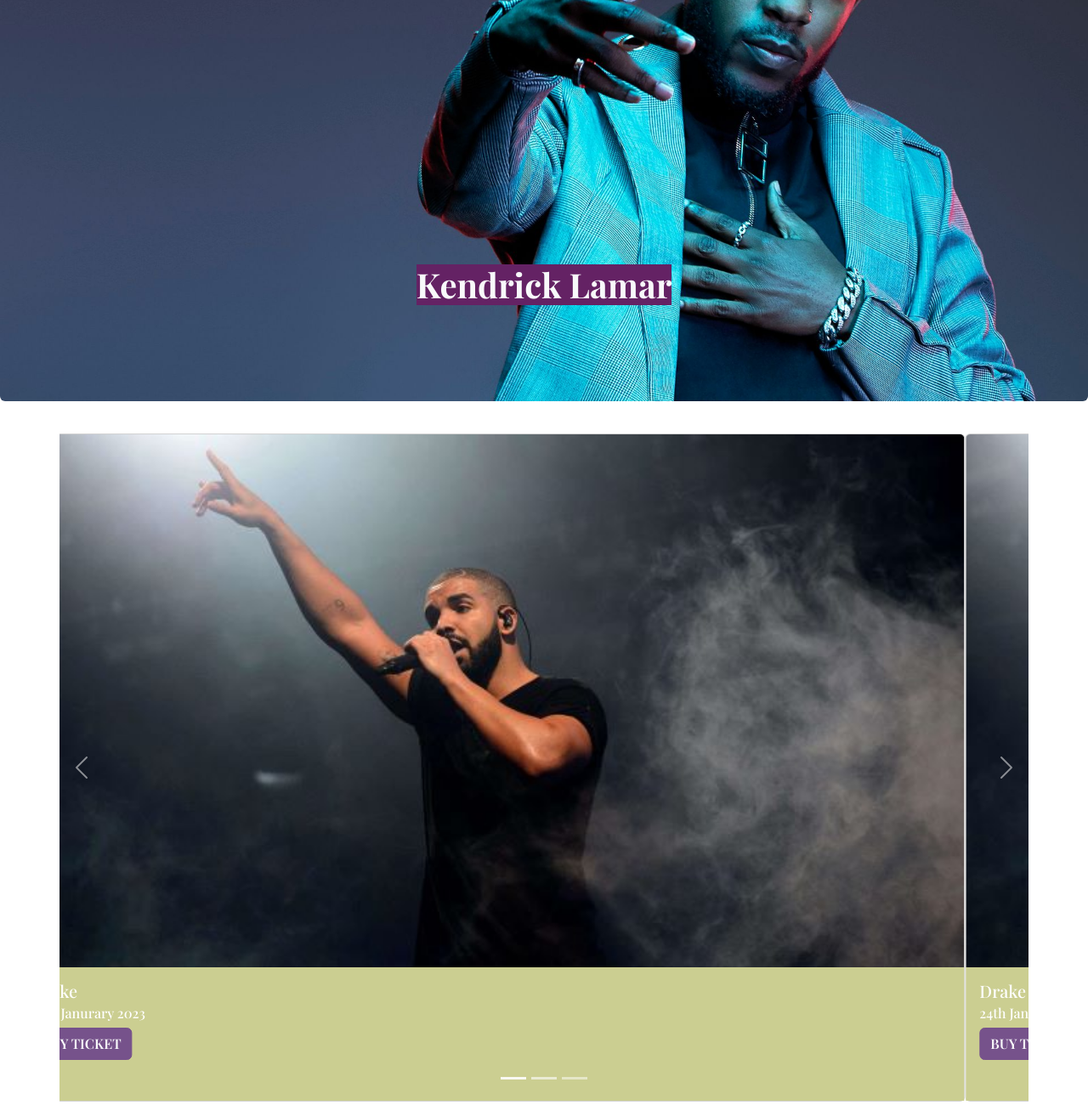
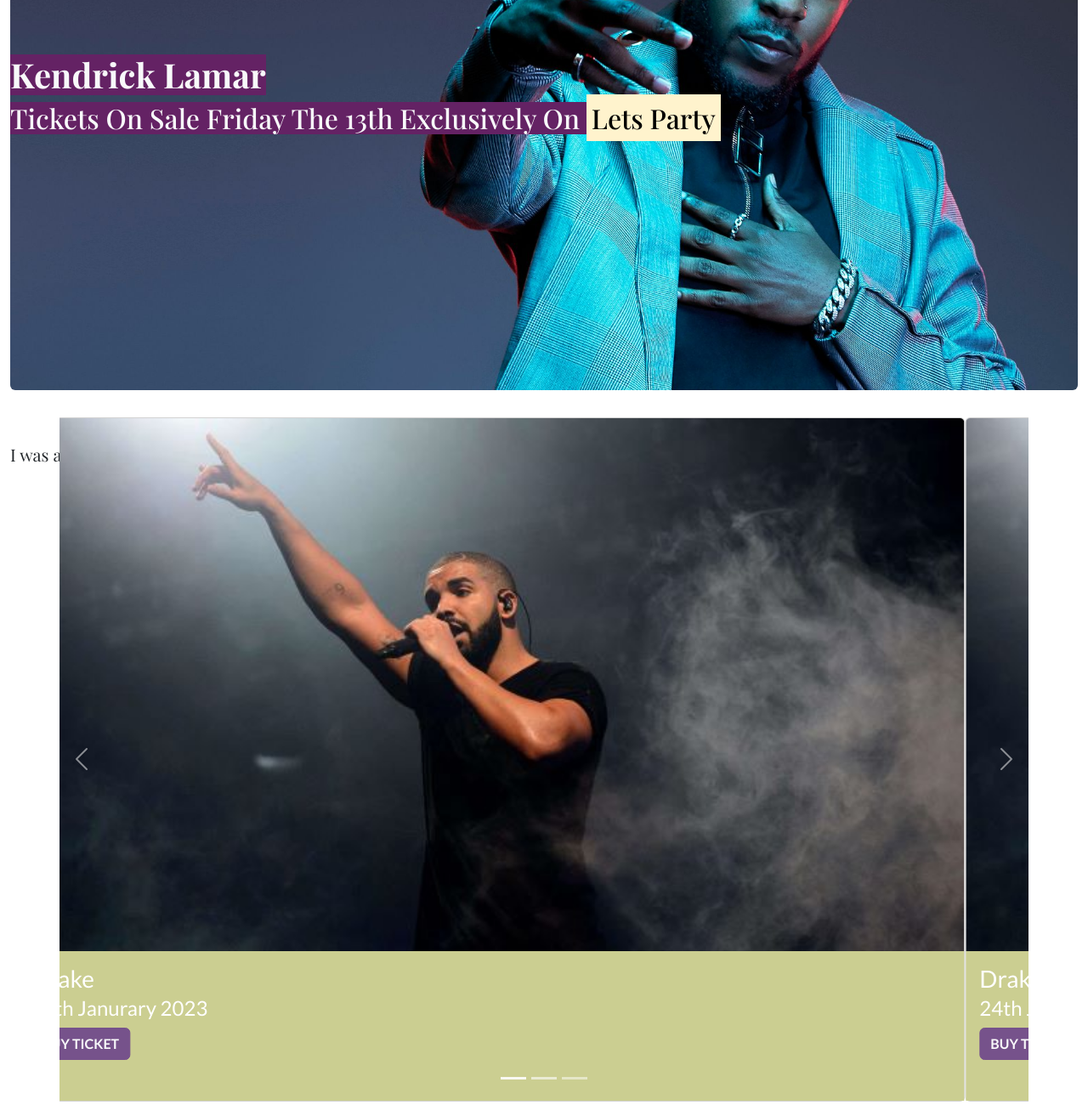
Before and after one commit to N00212272/Ca-frameworks-kacper, a website: page index.html in a window 1280 px wide. Shown: the part 280-1580 px from the top of the page at 85% size. Drawn offline with nearby package versions, Linux system fonts and the light colour scheme; a web font is replaced by a local one.

Commit message:
first image modified

```diff
--- a/index.html
+++ b/index.html
@@ -62,13 +62,25 @@
 
 		</header>
 	<!-- FLuid image to open the page of a popular act -->
-		<figure class="figure">
+		<div class="positon-relavant container-fluid ">
 			<a href="/viewConent.html">
-				<img src="images/wp11480713-kendrick-lamar-desktop-wallpapers.jpg" class="figure-img img-fluid rounded mt-4" alt="" /></a>
-			<figcaption class="figure-caption text-center mt-n8 mb-6">
-		<a href="signUp.html" class="btn text-light fw-semibold"><h1 class=" text-center bg-contrast text-capitalize fw-bold">kendrick lamar</h1></a>
-		</figcaption>
-	</figure>
+				<img src="images/wp11480713-kendrick-lamar-desktop-wallpapers.jpg" class="postition-relative img-fluid rounded mt-4" alt="" /></a>
+			<div class="position-absolute d-none d-md-block bottom-50  ">
+		<h1 class=" text-center bg-contrast text-light text-capitalize fw-bold">kendrick lamar</h1>
+		</div>
+		<div class="position-absolute top-50 d-none d-md-block  ml-2 ">
+		<h2 class=" bg-contrast text-light text-capitalize ">Tickets on sale friday the 13th exclusively on <mark class="">lets party</mark> </h2>
+	</div>
+	<div class="position-absolute top-100 d-none d-md-block ml-2 ">
+	<blockquote class="blockquote bg-white">
+		<p class="">I was a black sheep, but now I'm just a goat</p>
+	  </blockquote>
+	</div>
+	<div class=" d-block d-md-none mt-n4 ">
+		<h1 class=" text-center text-light text-capitalize fw-bold">kendrick lamar</h1>
+		</div>
+
+</div>
 
 		<div id="lComponent" class="carousel slide " data-bs-ride="carousel">
 			<div class="carousel-indicators ">
@@ -84,9 +96,9 @@
 					<a href="/viewConent.html">
 						<div class="card col-lg-12">
 						<img src="images/drake.jpg" class="card-img-top" alt="" /></a>
-						<div class="card-body  bg-secondary">
-							<h5 class="card-title">Drake</h5>
-							<h6 class="card-subtitle">24th Janurary 2023</h6>
+						<div class="card-body display-secondary bg-secondary">
+							<h3 class="card-title">Drake</h3>
+							<h4 class="card-subtitle">24th Janurary 2023</h4>
 							<a href="signUp.html" class="btn btn-primary text-light mt-2 mb-4 fw-semibold"
 								>BUY TICKET</a
 							>
@@ -97,9 +109,9 @@
 				<a href="/viewConent.html">
 					<div class="card col-lg-12">
 					<img src="images/drake.jpg" class="card-img-top" alt="" /></a>
-					<div class="card-body bg-secondary">
-						<h5 class="card-title">Drake</h5>
-						<h6 class="card-subtitle">24th Janurary 2023</h6>
+					<div class="card-body display-secondary bg-secondary">
+						<h3 class="card-title">Drake</h3>
+						<h4 class="card-subtitle">24th Janurary 2023</h4>
 						<a href="signUp.html" class="btn btn-primary text-light mt-2  mb-4 fw-semibold"
 							>BUY TICKET</a
 						>
@@ -110,9 +122,9 @@
 				<a href="/viewConent.html">
 					<div class="card col-lg-12 ">
 					<img src="images/drake.jpg" class="card-img-top" alt="" /></a>
-					<div class="card-body bg-secondary">
-						<h5 class="card-title">Drake</h5>
-						<h6 class="card-subtitle">24th Janurary 2023</h6>
+					<div class="card-body display-secondary bg-secondary">
+						<h3 class="card-title">Drake</h3>
+						<h4 class="card-subtitle">24th Janurary 2023</h4>
 						<a href="signUp.html" class="btn btn-primary text-light mt-2  mb-4 fw-semibold"
 							>BUY TICKET</a
 						>
```
